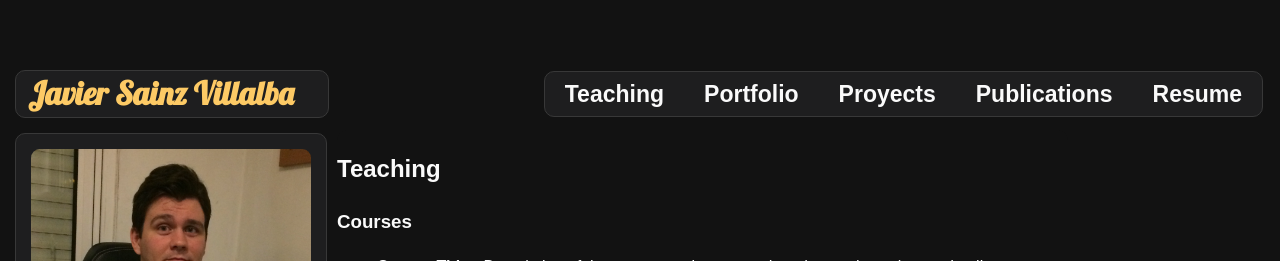
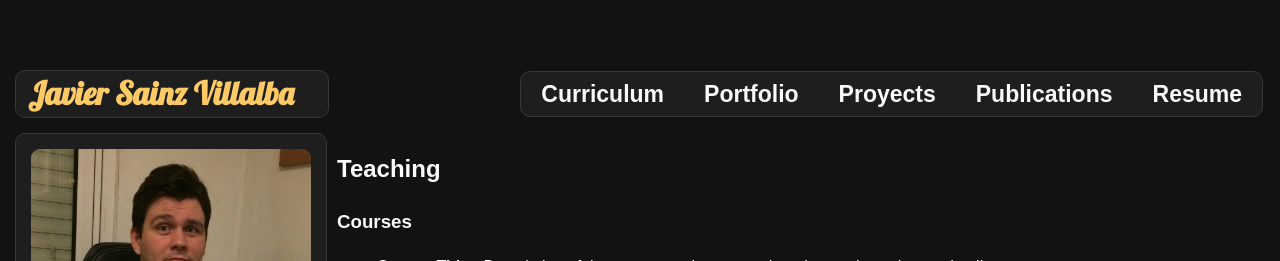
Before and after one commit to javiersainzvillalba/javiersainzvillalba.github.io, a Jekyll site: the page built from curriculum.md, in a window 1280 px wide. Shown: the top 261 px of the page. Built offline with Jekyll 4.4.1, drawn with Linux system fonts in a browser that asks for light colours.

Commit message:
Update curriculum.md

```diff
--- a/curriculum.md
+++ b/curriculum.md
@@ -1,8 +1,9 @@
 ---
 layout: default
-title: "Teaching"
-permalink: /teaching/
+title: "Curriculum"
+permalink: /curriculum/
 nav: true
+order: 5
 ---
 
 ## Teaching
```
